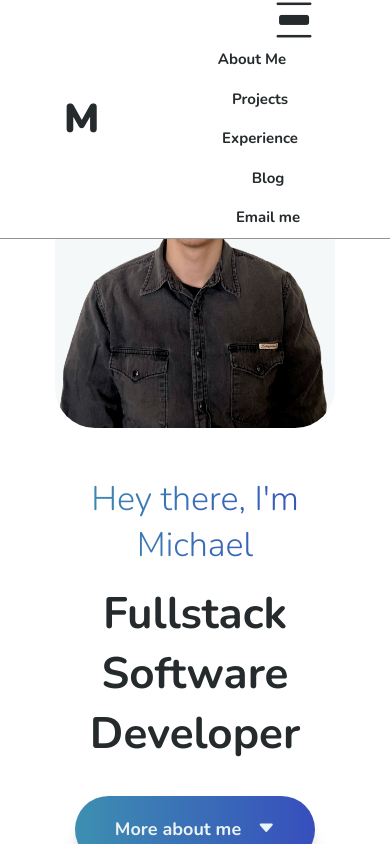
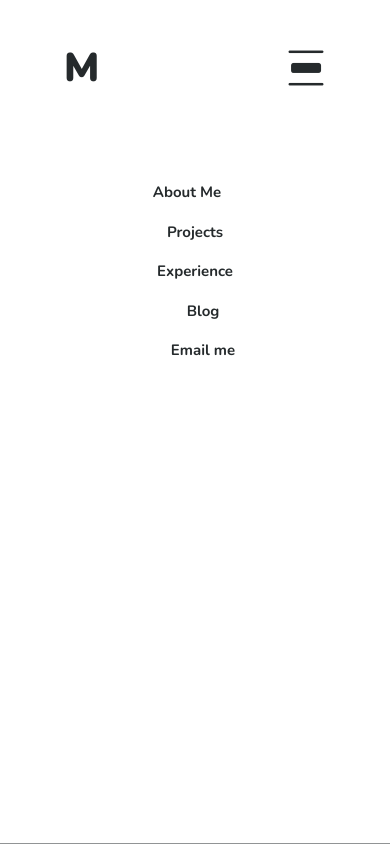
Before and after one commit to Mikadifo/Mikadifo.github.io, a React (Create React App) app: page / in a window 390 px wide. Both pictures are taken after a click on the button 293 px from the left and 53 px from the top of the page. Shown: the top 844 px of the page. Built offline with nearby package versions, Linux system fonts and the light colour scheme.

Commit message:
[mod] navbar responsive on small screens

```diff
--- a/src/components/navbar/Navbar.js
+++ b/src/components/navbar/Navbar.js
@@ -5,43 +5,58 @@ import './Navbar.css';
 const Navbar = ({ currentItemHash }) => {
     const [isTogglerActive, setTogglerActive] = useState(false);
 
+    const navbarToggler = () => {
+        return (
+            <button
+                className="nav-toggler navbar-toggler p-0"
+                type="button"
+                data-bs-toggle="collapse"
+                data-bs-target="#navbarNavAltMarkup"
+                aria-controls="navbarNavAltMarkup"
+                aria-expanded="false"
+                aria-label="Toggle navigation"
+            >
+                <i
+                    className={
+                        isTogglerActive
+                            ? 'bi bi-distribute-vertical'
+                            : 'bi bi-list'
+                    }
+                    onClick={() => setTogglerActive(!isTogglerActive)}
+                />
+            </button>
+        );
+    };
+
     return (
         <div
             className="container-fluid nav-container"
-            style={{ height: isTogglerActive ? 'auto' : '108px' }}
+            style={{ height: isTogglerActive ? '100vh' : '108px' }}
             data-testid="navbar"
         >
             <div className="row h-100">
                 <a
-                    className="col my-auto nav-brand"
+                    className={`col my-auto nav-brand ${
+                        isTogglerActive && 'col-6'
+                    }`}
                     data-testid="nav-brand"
                     href="#home"
                 >
                     M
                 </a>
-                <div className="col-lg-8 col-sm-2 col my-auto text-center mx-auto ms-auto order-last">
+                {isTogglerActive && (
+                    <div className="col-6 my-auto justify-content-end d-flex">
+                        {navbarToggler()}
+                    </div>
+                )}
+                <div
+                    className={`col-lg-8 col-sm-2 col my-auto text-center mx-auto ms-auto order-last ${
+                        isTogglerActive && 'h-75'
+                    }`}
+                >
                     <nav className="navbar navbar-expand-lg navbar-light">
                         <div className="container-fluid justify-content-end">
-                            <button
-                                className="nav-toggler navbar-toggler p-0"
-                                type="button"
-                                data-bs-toggle="collapse"
-                                data-bs-target="#navbarNavAltMarkup"
-                                aria-controls="navbarNavAltMarkup"
-                                aria-expanded="false"
-                                aria-label="Toggle navigation"
-                            >
-                                <i
-                                    className={
-                                        isTogglerActive
-                                            ? 'bi bi-distribute-vertical'
-                                            : 'bi bi-list'
-                                    }
-                                    onClick={() =>
-                                        setTogglerActive(!isTogglerActive)
-                                    }
-                                />
-                            </button>
+                            {!isTogglerActive && navbarToggler()}
                             <div
                                 className="collapse navbar-collapse"
                                 id="navbarNavAltMarkup"
@@ -88,7 +103,9 @@ const Navbar = ({ currentItemHash }) => {
                                         Blog
                                     </a>
                                     <a
-                                        className="nav-link ps-3 d-sm-none"
+                                        className={`nav-link ps-3 d-s-none ${
+                                            !isTogglerActive && 'd-sm-none'
+                                        }`}
                                         href="mailto:mikadifopadillaheredia@gmail.com"
                                         target="_blank"
                                         rel="noreferer"
@@ -100,7 +117,11 @@ const Navbar = ({ currentItemHash }) => {
                         </div>
                     </nav>
                 </div>
-                <div className="col my-auto text-end order-lg-last d-sm-block d-none">
+                <div
+                    className={`col my-auto text-end order-lg-last d-none ${
+                        isTogglerActive ? 'd-none' : 'd-sm-block'
+                    }`}
+                >
                     <a href="mailto:mikadifopadillaheredia@gmail.com">
                         <SecondaryButton
                             text="Email me"
```
